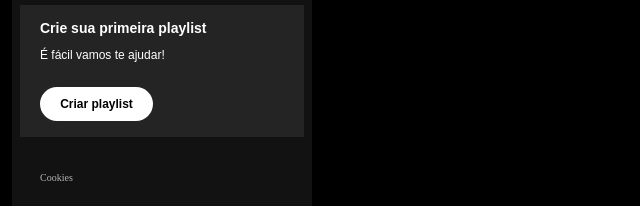
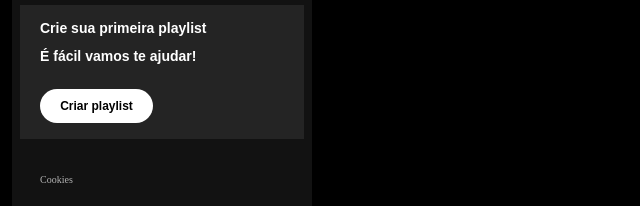
Before and after one commit to sihconte/spotify, a plain HTML site: page index.html in a window 1280 px wide. Shown: the part 252-458 px from the top of the page, 0-640 px from the left. Drawn offline with Linux system fonts and the light colour scheme.

Commit message:
alteração de fonte

```diff
--- a/styles.css
+++ b/styles.css
@@ -118,8 +118,8 @@ justify-content: space-between;
 }
 
 .section-playlist__content .subtitle{
-    font-weight: 500;
-    font-size: 12px;
+    font-weight: 700;
+    font-size: 14px;
 }
 
 .section-playlist__content .section-playlist__button{
```
